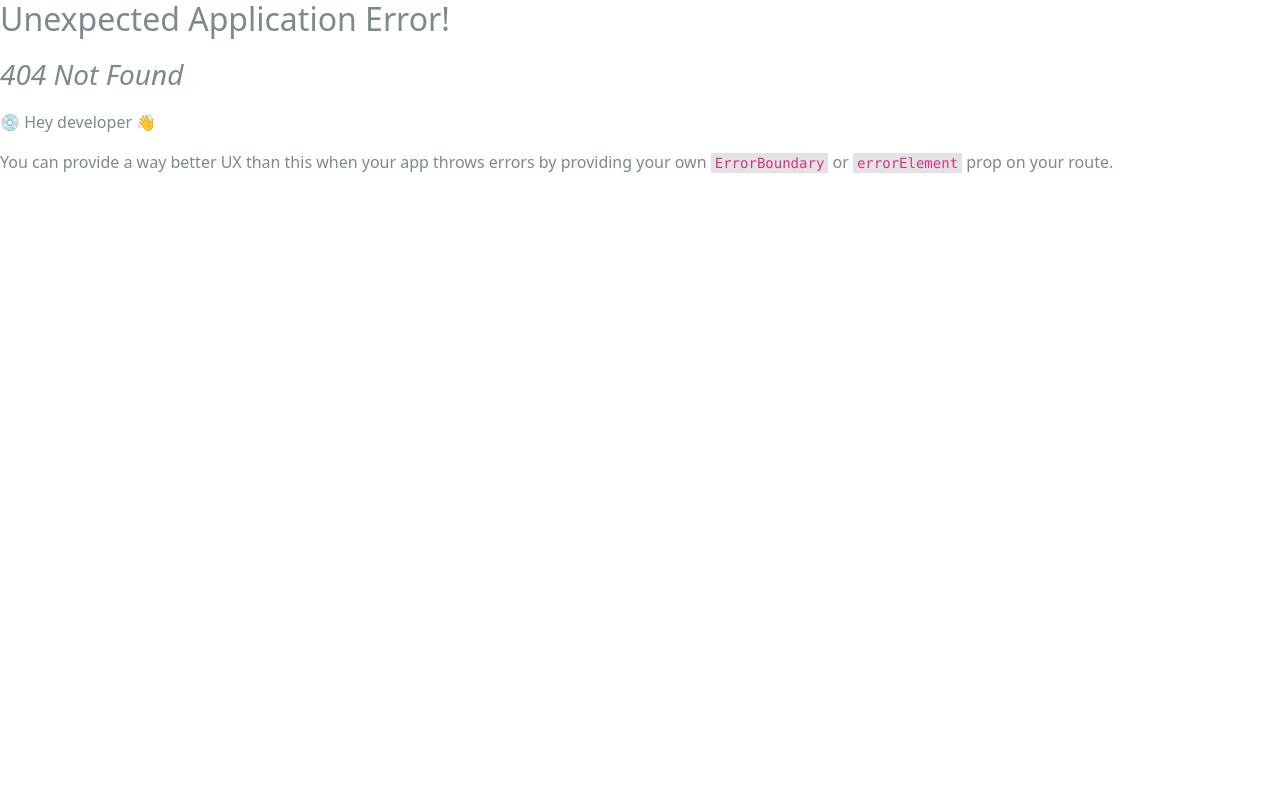
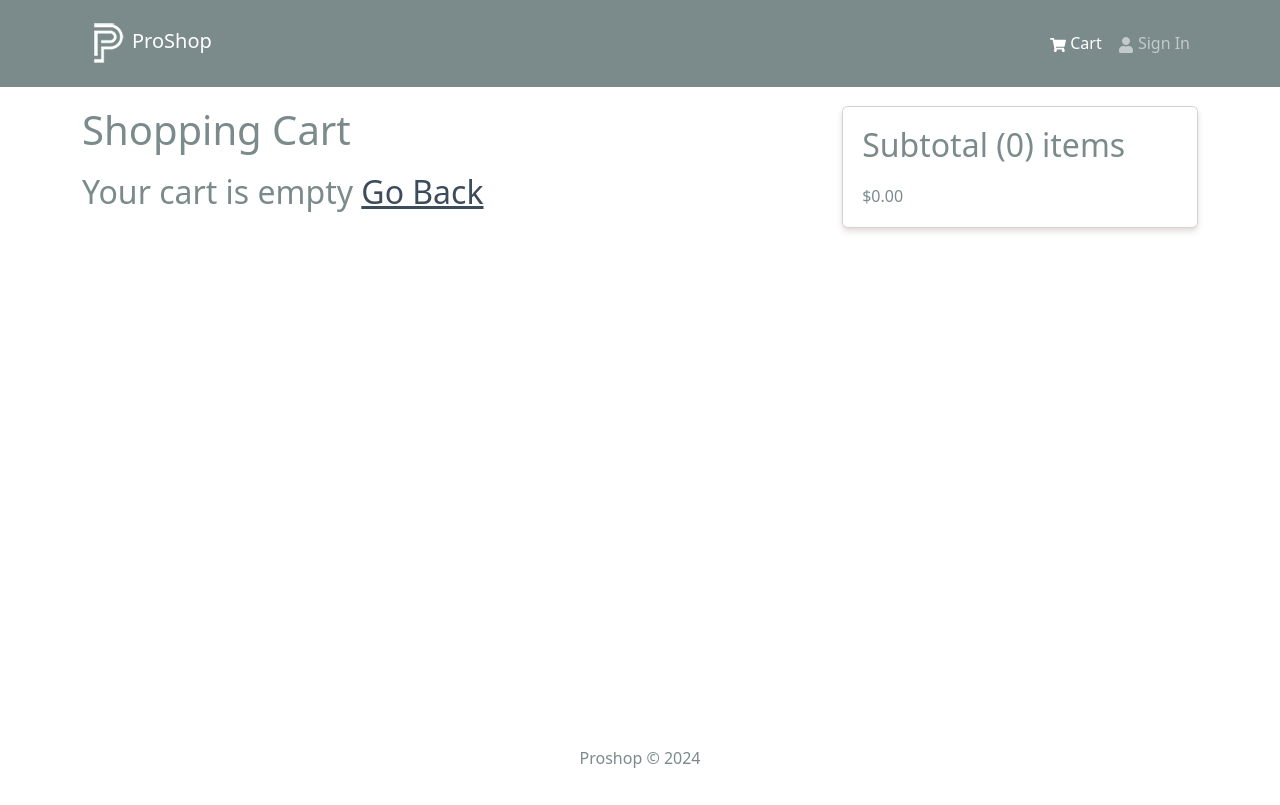
Before and after one commit to MatheusTrinca/proshop, a React (Create React App) app in the folder frontend/: page /cart in a window 1280 px wide. Before the commit this address had no page. Built offline with nearby package versions, Linux system fonts and the light colour scheme.

Commit message:
feat: adding-cart-page

```diff
--- a/frontend/src/components/Header.jsx
+++ b/frontend/src/components/Header.jsx
@@ -1,9 +1,14 @@
-import { Navbar, Nav, Container } from 'react-bootstrap';
+import { Navbar, Nav, Container, Badge } from 'react-bootstrap';
 import { FaShoppingCart, FaUser } from 'react-icons/fa';
 import { LinkContainer } from 'react-router-bootstrap';
 import logo from '../assets/logo.png';
+import { useSelector } from 'react-redux';
 
 const Header = () => {
+  const { cartItems } = useSelector(state => state.cart);
+
+  console.log('cartItems', cartItems);
+
   return (
     <header>
       <Navbar bg="dark" expand="md" variant="dark" collapseOnSelect>
@@ -20,6 +25,11 @@
               <LinkContainer to="/cart">
                 <Nav.Link>
                   <FaShoppingCart /> Cart
+                  {cartItems.length > 0 && (
+                    <Badge pill bg="success" style={{ marginLeft: '5px' }}>
+                      {cartItems.reduce((acc, item) => acc + item.qty, 0)}
+                    </Badge>
+                  )}
                 </Nav.Link>
               </LinkContainer>
               <LinkContainer to="/login">
--- a/frontend/src/index.js
+++ b/frontend/src/index.js
@@ -14,12 +14,14 @@
 import reportWebVitals from './reportWebVitals';
 import HomeScreen from './screens/HomeScreen';
 import ProductScreen from './screens/ProductScreen';
+import CartScreen from './screens/CartScreen';
 
 const router = createBrowserRouter(
   createRoutesFromElements(
     <Route path="/" element={<App />}>
       <Route index={true} path="/" element={<HomeScreen />} />
       <Route path="/product/:id" element={<ProductScreen />} />
+      <Route path="/cart" element={<CartScreen />} />
     </Route>
   )
 );
--- /dev/null
+++ b/frontend/src/screens/CartScreen.jsx
@@ -0,0 +1,82 @@
+import React from 'react';
+import { Link } from 'react-router-dom';
+import { useSelector } from 'react-redux';
+import {
+  Button,
+  Card,
+  Col,
+  Form,
+  Image,
+  ListGroup,
+  Row,
+} from 'react-bootstrap';
+import { FaTrash } from 'react-icons/fa';
+
+const CartScreen = () => {
+  const { cartItems } = useSelector(state => state.cart);
+
+  return (
+    <Row>
+      <Col md={8}>
+        <h1>Shopping Cart</h1>
+        {cartItems.length === 0 ? (
+          <h2>
+            Your cart is empty <Link to="/">Go Back</Link>
+          </h2>
+        ) : (
+          <ListGroup variant="flush">
+            {cartItems.map(item => (
+              <ListGroup.Item key={item._id}>
+                <Row>
+                  <Col md={2}>
+                    <Image src={item.image} alt={item.name} fluid rounded />
+                  </Col>
+                  <Col md={3}>
+                    <Link to={`/product/${item._id}`}>{item.name}</Link>
+                  </Col>
+                  <Col md={2}>${item.price}</Col>
+                  <Col md={2}>
+                    <Form.Control
+                      as="select"
+                      value={item.qty}
+                      onChange={e => {}}
+                    >
+                      {[...Array(item.countInStock).keys()].map(x => (
+                        <option key={x + 1} value={x + 1}>
+                          {x + 1}
+                        </option>
+                      ))}
+                    </Form.Control>
+                  </Col>
+                  <Col md={2}>
+                    <Button type="button" variant="light">
+                      <FaTrash />
+                    </Button>
+                  </Col>
+                </Row>
+              </ListGroup.Item>
+            ))}
+          </ListGroup>
+        )}
+      </Col>
+      <Col md={4}>
+        <Card>
+          <ListGroup variant="flush">
+            <ListGroup.Item>
+              <h2>
+                Subtotal ({cartItems.reduce((acc, item) => acc + item.qty, 0)})
+                items
+              </h2>
+              $
+              {cartItems
+                .reduce((acc, item) => acc + item.qty * item.price, 0)
+                .toFixed(2)}
+            </ListGroup.Item>
+          </ListGroup>
+        </Card>
+      </Col>
+    </Row>
+  );
+};
+
+export default CartScreen;
```
